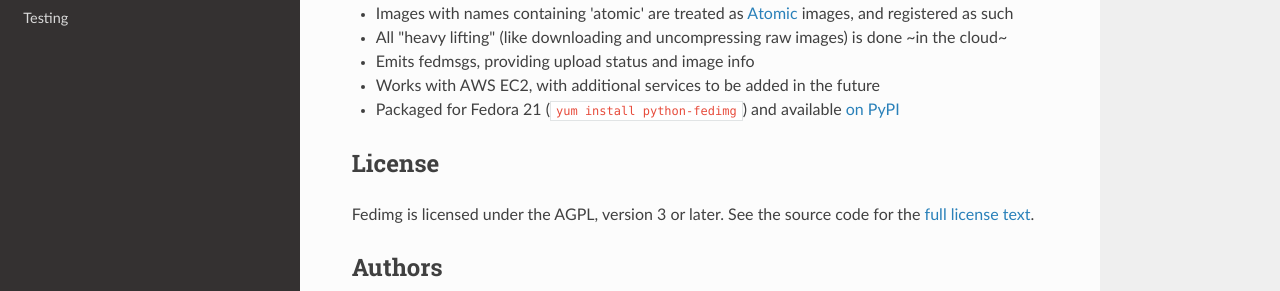
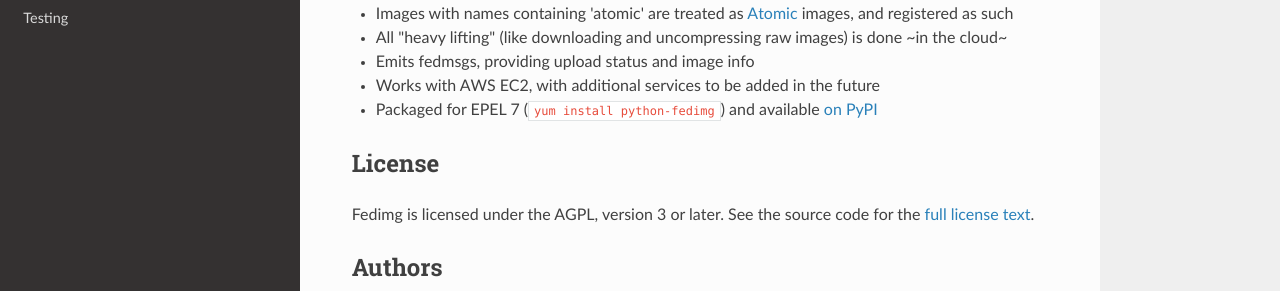
Before and after one commit to fedora-infra/fedimg, an MkDocs documentation site: the page built from docs/index.md, in a window 1280 px wide. Shown: the part 369-660 px from the top of the page. Built offline with MkDocs 1.6.1, drawn with Linux system fonts in a browser that asks for light colours; nearby versions of some CDN libraries; old or Windows-style settings are respelled for this version of MkDocs.

Commit message:
docs: packaged for epel, not fedora

```diff
--- a/docs/index.md
+++ b/docs/index.md
@@ -24,7 +24,7 @@ by Fedimg -- whether it's a development build or an official release.
 
 -   Works with AWS EC2, with additional services to be added in the future
 
--   Packaged for Fedora 21 (`yum install python-fedimg`) and available [on
+-   Packaged for EPEL 7 (`yum install python-fedimg`) and available [on
     PyPI](https://pypi.python.org/pypi/fedimg/)
 
 ## License
```
